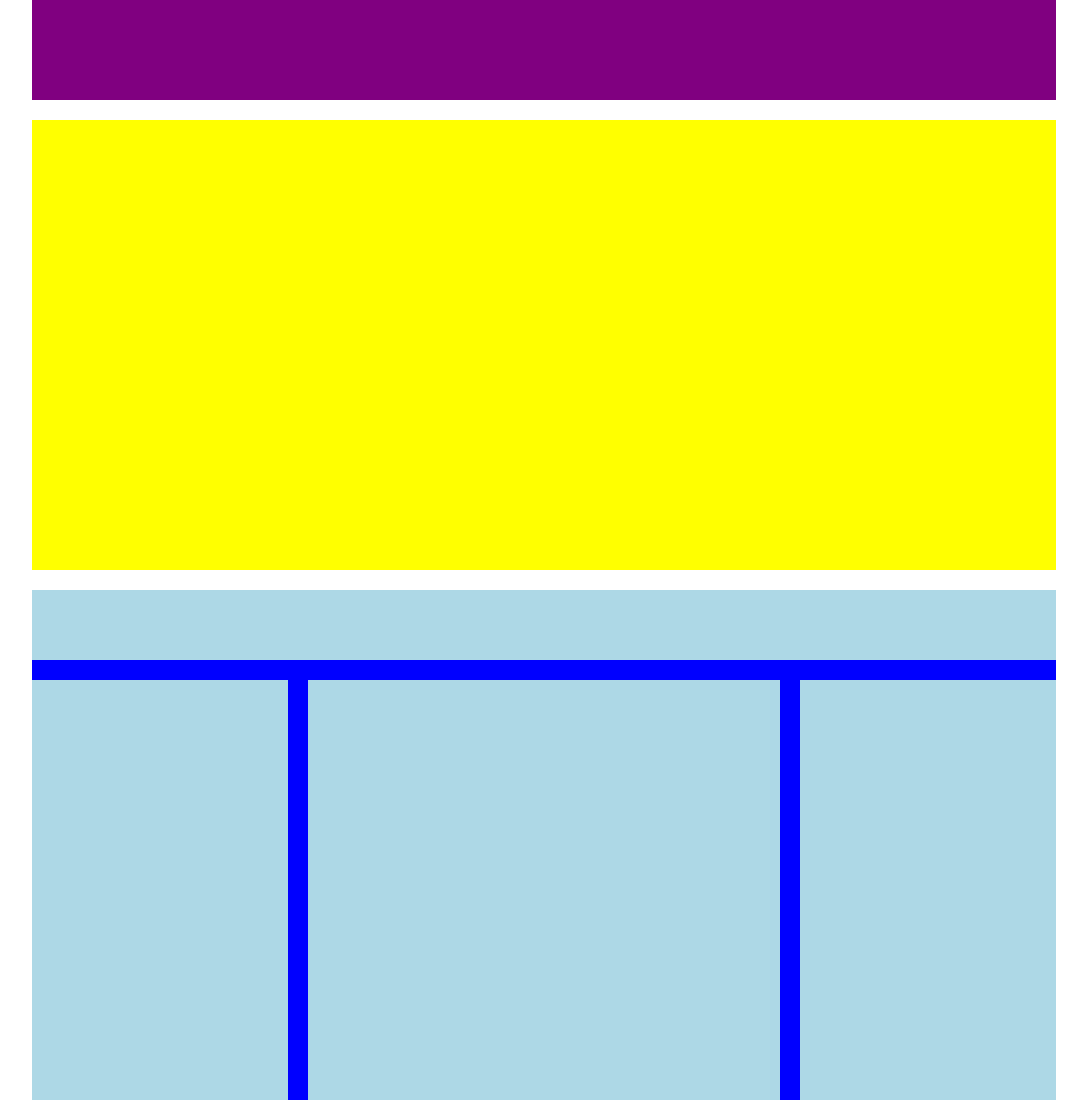
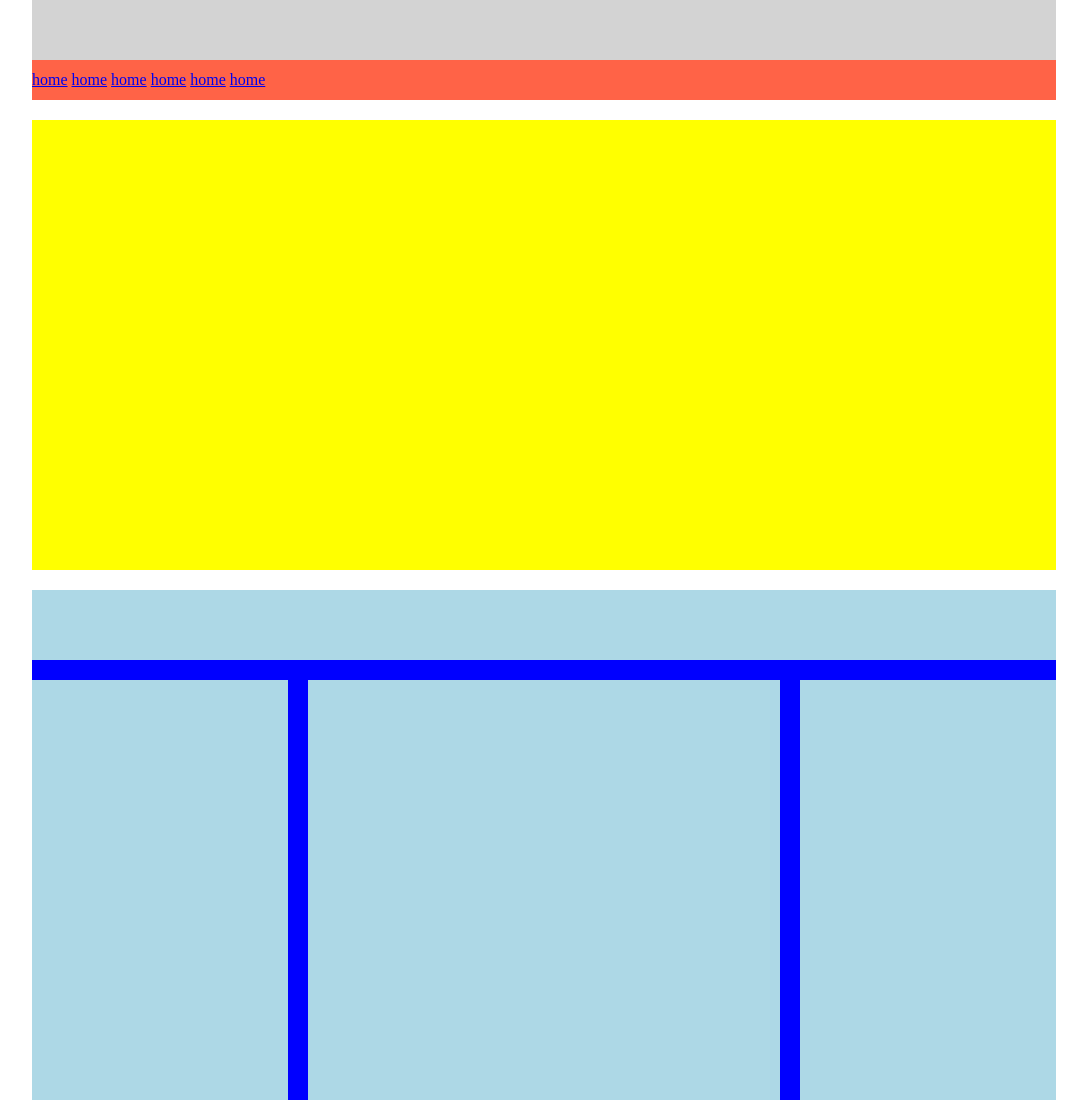
Before and after one commit to classe-47/wordpress-layout, a plain HTML site: page index.html in a window 1280 px wide. Shown: the top 1100 px of the page, without its empty margins (96-1183 px from the left). Drawn offline with Linux system fonts and the light colour scheme.

Commit message:
menu con inline-block

```diff
--- a/css/style.css
+++ b/css/style.css
@@ -14,10 +14,10 @@
     margin-bottom: 20px;
 }
 
-
 .left {
     float: left;
 }
+
 
 .clearfix::after {
     content: "";
@@ -26,15 +26,25 @@
 }
 
 /* header */
-.header-top {
-    height: 100px;
+#logo {
+    height: 60px;
 }
 
+nav {
+    height: 40px;
+    line-height: 40px;
+}
+
+nav li {
+    list-style: none;
+    display: inline-block;
+}
 
 /* main */
 main {
     padding-bottom: 20px;
 }
+
 .col-sn,
 .col-dx {
     width: 25%;
@@ -44,7 +54,6 @@ main {
     width: 46%;
     margin: 0 2%;
 }
-
 
 /* footer */
 
@@ -59,12 +68,14 @@ footer {
 .debug main {
     background-color: blue;
 }
-.debug footer {
-    background-color: violet;
+
+
+.debug #logo {
+    background-color: lightgrey;
 }
 
-.debug .header-top {
-    background-color: purple;
+.debug nav {
+    background-color: tomato;
 }
 
 .debug .jumbo {
@@ -83,3 +94,7 @@ footer {
     height: 450px;
     background-color: lightblue;
 }
+
+.debug footer {
+    background-color: violet;
+}
--- a/index.html
+++ b/index.html
@@ -13,7 +13,22 @@
         <!-- inizio header -->
         <header>
 
-            <div class="header-top mb-20"></div>
+            <div class="header-top mb-20">
+                <!-- inizio logo -->
+                <div id="logo"></div>
+                <!-- /logo -->
+                <nav>
+                    <ul>
+                        <li><a href="#">home</a></li>
+                        <li><a href="#">home</a></li>
+                        <li><a href="#">home</a></li>
+                        <li><a href="#">home</a></li>
+                        <li><a href="#">home</a></li>
+                        <li><a href="#">home</a></li>
+                    </ul>
+                </nav>
+
+            </div>
             <div class="jumbo mb-20"></div>
 
         </header>
```
Also changed, not shown: img/banner-2.jpg (added), img/banner.jpg (added), img/img-1.jpg (added), img/img-2.jpg (added), img/img-3.jpg (added), img/img-4.jpg (added), img/img-5.jpg (added), img/img-6.jpg (added), img/logo.png (added).
